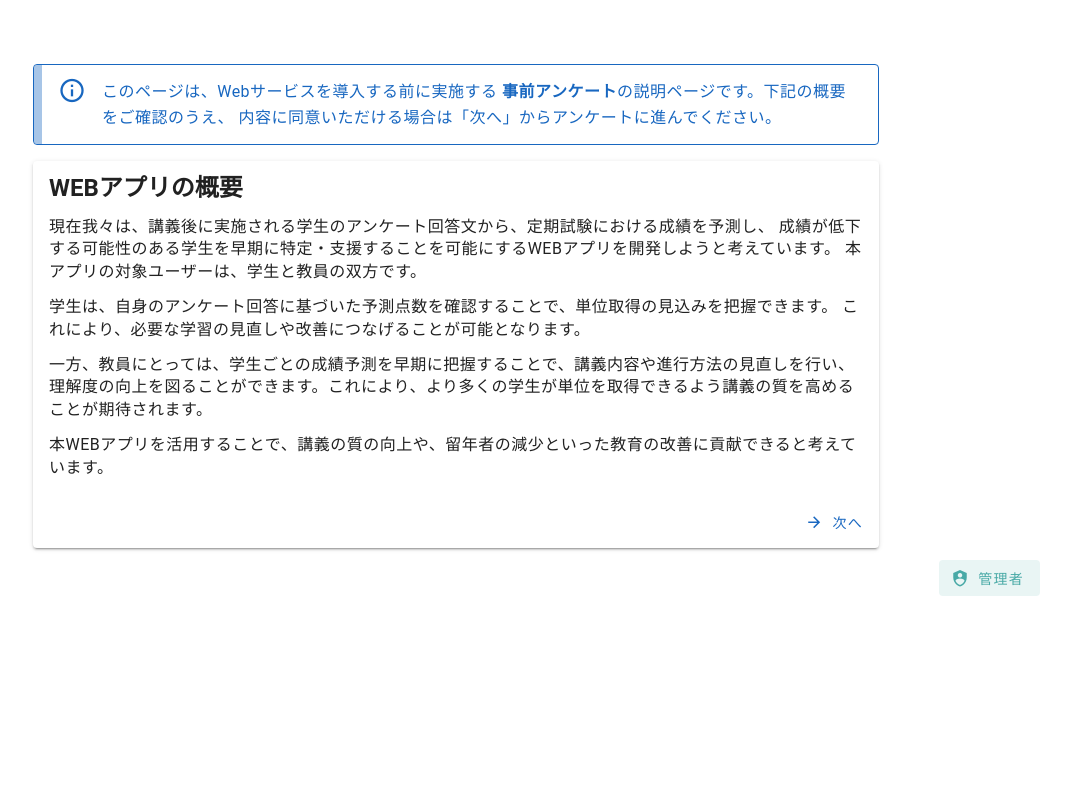
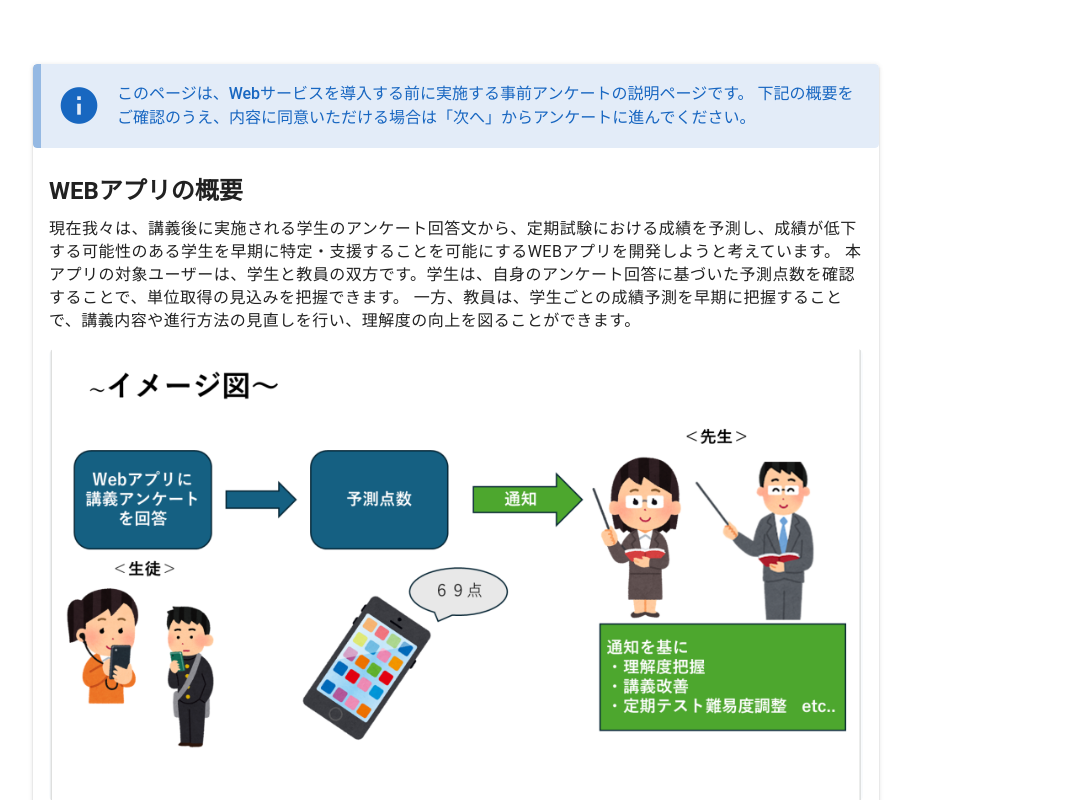
Before and after one commit to k258468/webQuestionnaire, a Vue app in the folder frontend/: page / in a window 1280 px wide. Shown: the top 800 px of the page, without its empty margins (184-1255 px from the left). Built offline with nearby package versions, Linux system fonts and the light colour scheme; the HTML template or start-up script is replaced by a standard one.

Commit message:
add introImg

```diff
--- a/frontend/src/components/ServiceIntro.vue
+++ b/frontend/src/components/ServiceIntro.vue
@@ -1,46 +1,45 @@
-<!-- src/components/ServiceIntro.vue -->
+<!-- frontend/src/components/ServiceIntro.vue -->
 <template>
   <v-container class="py-8">
     <v-row justify="center">
       <v-col cols="12" sm="10" md="10" lg="9" xl="8">
-        <!-- 事前アンケートの案内（高コントラスト・配慮配色） -->
-        <v-alert
-          variant="outlined"
-          color="primary"
-          border="start"
-          icon="mdi-information-outline"
-          density="comfortable"
-          class="a11y-alert mb-4 text-body-1"
-          role="note"
-          aria-label="事前アンケートの案内"
-        >
-          このページは、Webサービスを導入する前に実施する
-          <strong>事前アンケート</strong>の説明ページです。下記の概要をご確認のうえ、
-          内容に同意いただける場合は「次へ」からアンケートに進んでください。
-        </v-alert>
+        <v-card elevation="2">
+          <!-- アンケート説明（可読性重視の配色） -->
+          <v-alert
+            type="info"
+            variant="tonal"
+            color="primary"
+            class="mb-4"
+            border="start"
+            prominent
+          >
+            <div class="font-weight-medium">
+              このページは、Webサービスを導入する前に実施する事前アンケートの説明ページです。
+              下記の概要をご確認のうえ、内容に同意いただける場合は「次へ」からアンケートに進んでください。
+            </div>
+          </v-alert>
 
-        <v-card elevation="2">
           <v-card-title class="text-h5 font-weight-bold">
             WEBアプリの概要
           </v-card-title>
 
+
           <v-card-text class="text-body-1">
-            <p>
-              現在我々は、講義後に実施される学生のアンケート回答文から、定期試験における成績を予測し、
-              成績が低下する可能性のある学生を早期に特定・支援することを可能にするWEBアプリを開発しようと考えています。
-              本アプリの対象ユーザーは、学生と教員の双方です。
+            <p class="mb-4">
+              現在我々は、講義後に実施される学生のアンケート回答文から、定期試験における成績を予測し、成績が低下する可能性のある学生を早期に特定・支援することを可能にするWEBアプリを開発しようと考えています。
+              本アプリの対象ユーザーは、学生と教員の双方です。学生は、自身のアンケート回答に基づいた予測点数を確認することで、単位取得の見込みを把握できます。
+              一方、教員は、学生ごとの成績予測を早期に把握することで、講義内容や進行方法の見直しを行い、理解度の向上を図ることができます。
             </p>
-            <p class="mt-3">
-              学生は、自身のアンケート回答に基づいた予測点数を確認することで、単位取得の見込みを把握できます。
-              これにより、必要な学習の見直しや改善につなげることが可能となります。
-            </p>
-            <p class="mt-3">
-              一方、教員にとっては、学生ごとの成績予測を早期に把握することで、講義内容や進行方法の見直しを行い、
-              理解度の向上を図ることができます。これにより、より多くの学生が単位を取得できるよう講義の質を高めることが期待されます。
-            </p>
-            <p class="mt-3">
-              本WEBアプリを活用することで、講義の質の向上や、留年者の減少といった教育の改善に貢献できると考えています。
-            </p>
+
+            <!-- 概要図（public/images/overview.png） -->
+            <v-img
+              src="/images/overview.png"
+              alt="Webアプリ概要図"
+              class="rounded-lg my-4"
+              max-width="100%"
+              aspect-ratio="16/9"
+              eager
+            />
           </v-card-text>
 
           <v-card-actions class="justify-end">
@@ -60,16 +59,5 @@
 </template>
 
 <script setup lang="ts">
-const emit = defineEmits<{
-  (e: 'next'): void
-}>()
+defineEmits<{ (e: 'next'): void }>()
 </script>
-
-<style scoped>
-.a11y-alert{
-  /* 中立背景＋標準前景色（ライト/ダーク両対応） */
-  background: var(--v-theme-surface);
-  color: var(--v-theme-on-surface);
-  line-height: 1.6;
-}
-</style>
```
Also changed, not shown: frontend/public/images/overview.png (added).
